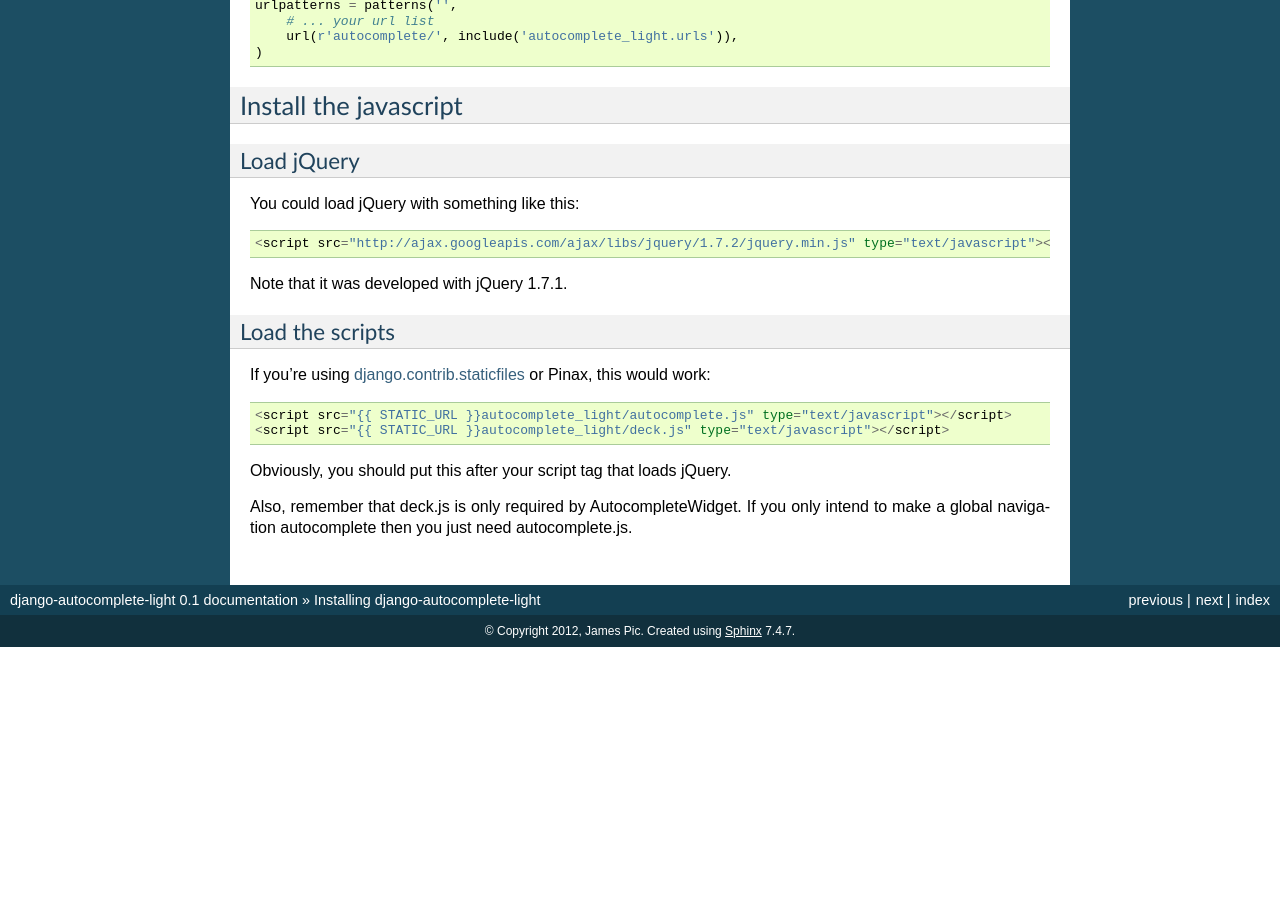
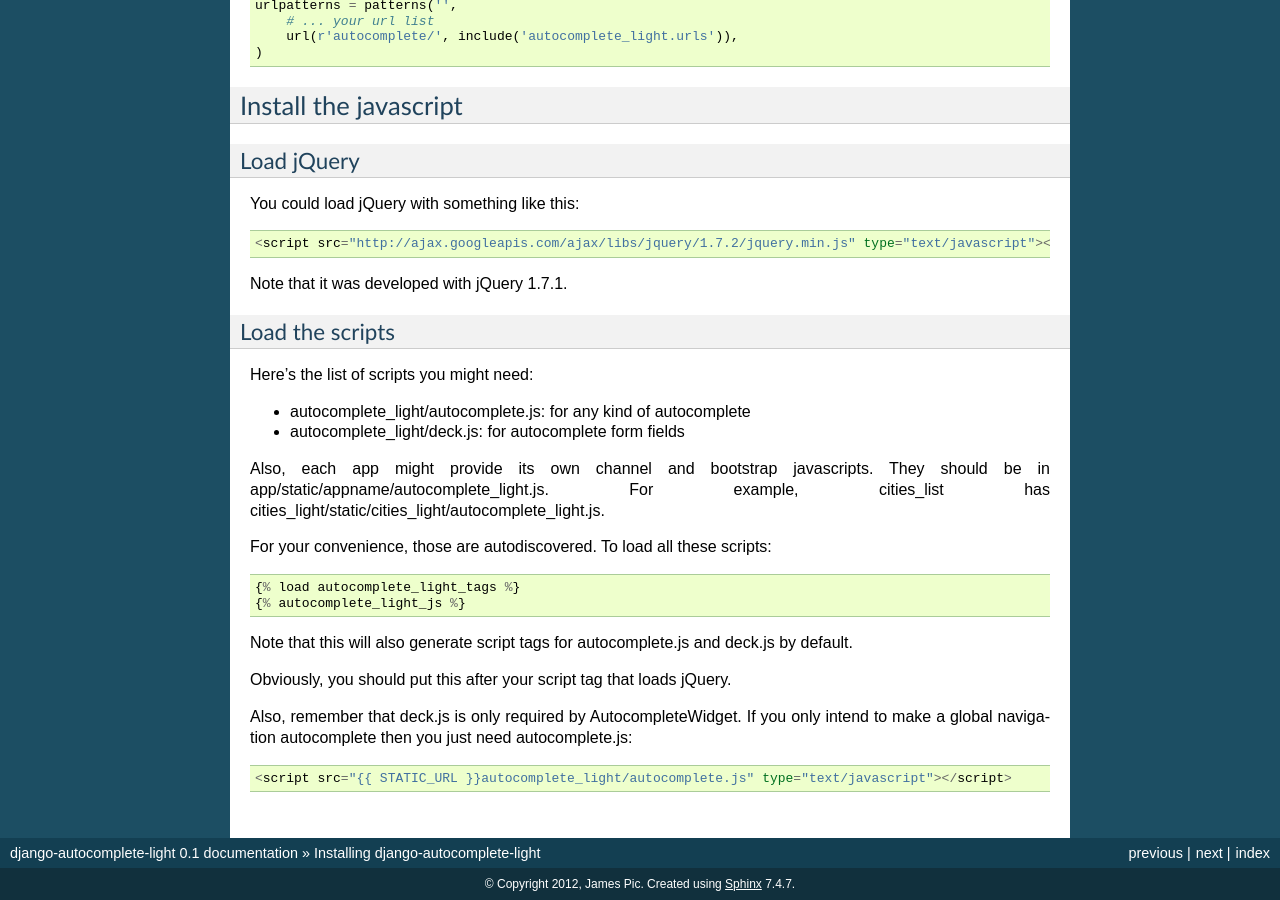
Before and after one commit to yourlabs/django-autocomplete-light, a Sphinx documentation site: the page built from docs/source/install.rst, in a window 1280 px wide and 900 px high, scrolled down 674 px. Built offline with Sphinx 7.4.7, drawn with Linux system fonts in a browser that asks for light colours; before the commit the page ends 1321 px from its top, so only the background shows below that.

Commit message:
JS registry to ease custom js

```diff
--- a/docs/source/install.rst
+++ b/docs/source/install.rst
@@ -52,15 +52,26 @@ Note that it was developed with jQuery 1.7.1.
 Load the scripts
 ~~~~~~~~~~~~~~~~
 
-If you're using `django.contrib.staticfiles
-<https://docs.djangoproject.com/en/dev/ref/contrib/staticfiles/>`_
-or Pinax, this would work::
+Here's the list of scripts you might need:
 
-    <script src="{{ STATIC_URL }}autocomplete_light/autocomplete.js" type="text/javascript"></script>
-    <script src="{{ STATIC_URL }}autocomplete_light/deck.js" type="text/javascript"></script>
+- autocomplete_light/autocomplete.js: for any kind of autocomplete
+- autocomplete_light/deck.js: for autocomplete form fields
+
+Also, each app might provide its own channel and bootstrap javascripts. They
+should be in app/static/appname/autocomplete_light.js. For example, cities_list
+has cities_light/static/cities_light/autocomplete_light.js.
+
+For your convenience, those are autodiscovered. To load all these scripts::
+
+    {% load autocomplete_light_tags %}
+    {% autocomplete_light_js %}
+
+Note that this will also generate script tags for autocomplete.js and deck.js by default.
 
 Obviously, you should put this after your script tag that loads jQuery.
 
 Also, remember that deck.js is only required by AutocompleteWidget. If
 you only intend to make a global navigation autocomplete then you just
-need autocomplete.js.
+need autocomplete.js::
+
+    <script src="{{ STATIC_URL }}autocomplete_light/autocomplete.js" type="text/javascript"></script>
```
Also changed, not shown: 2 other files.
